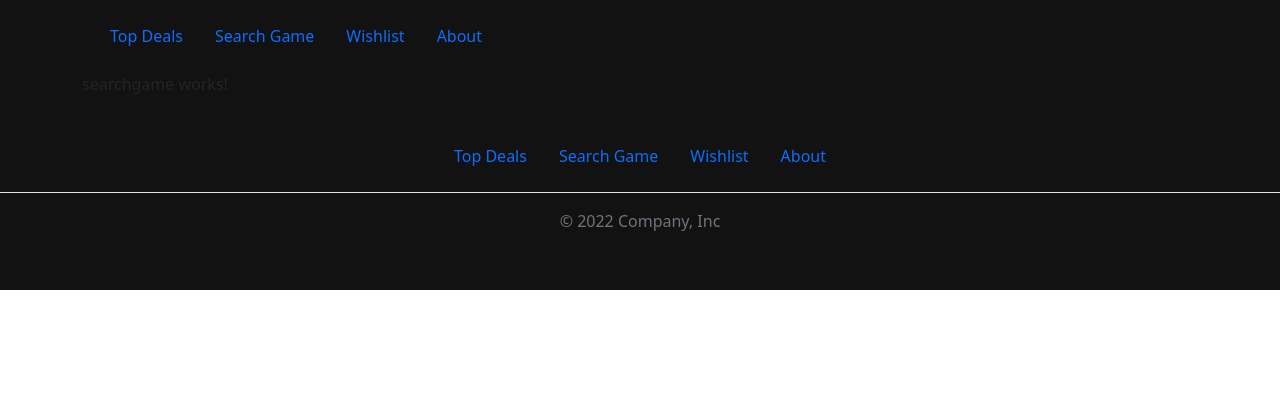
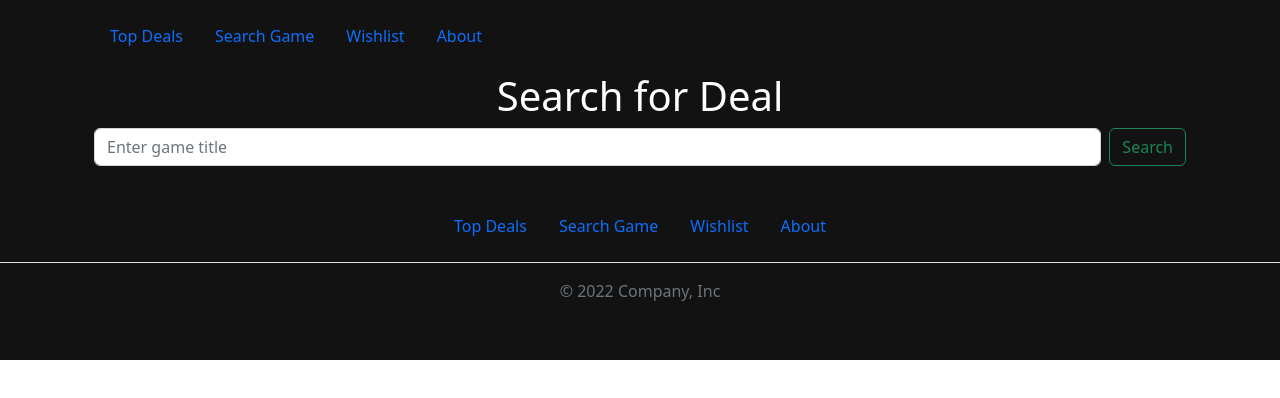
Before and after one commit to S00221754/AngularProjectDB, an Angular app in the folder GameDeals/: page /search in a window 1280 px wide. Shown: the top 398 px of the page. Built offline with nearby package versions, Linux system fonts and the light colour scheme.

Commit message:
created api service and component for search game

```diff
--- a/GameDeals/src/app/components/searchgame/searchgame.component.html
+++ b/GameDeals/src/app/components/searchgame/searchgame.component.html
@@ -1 +1,7 @@
-<p>searchgame works!</p>
+<div class="container-fluid">
+    <h1 class="text-center text-white">Search for Deal</h1>
+    <form class="d-flex">
+      <input class="form-control me-2" type="search" #moviename  placeholder="Enter game title" aria-label="Find Deals">
+      <button class="btn btn-outline-success" type="submit" >Search</button>
+    </form>
+  </div>
--- a/GameDeals/src/app/components/searchgame/searchgame.component.ts
+++ b/GameDeals/src/app/components/searchgame/searchgame.component.ts
@@ -1,4 +1,6 @@
 import { Component } from '@angular/core';
+import { GameDeal } from 'src/app/interface/game';
+import { GamedealApiService } from 'src/app/service/gamedeal-api.service';
 
 @Component({
   selector: 'app-searchgame',
@@ -6,5 +8,16 @@ import { Component } from '@angular/core';
   styleUrls: ['./searchgame.component.css']
 })
 export class SearchgameComponent {
+  gamesData:GameDeal | any;
 
+  constructor(private _gamedealApiService:GamedealApiService){}
+
+  getGameByTitle(gameTitle:string): boolean {
+    this._gamedealApiService.getGameByTitle(gameTitle).subscribe(gamesData =>{
+      this.gamesData = gamesData
+    }
+
+    )
+    return false;
+  }
 }
--- a/GameDeals/src/app/service/gamedeal-api.service.ts
+++ b/GameDeals/src/app/service/gamedeal-api.service.ts
@@ -9,8 +9,9 @@ import { GameDeal } from '../interface/game';
 export class GamedealApiService {
 
   private _apiURL="https://www.cheapshark.com/api/1.0/";
-  private _dealKey="deals"
-  private _topGameKey="deals?metacritic=85"
+  private _dealKey="deals?"
+  private _topGameKey="metacritic=85"
+  private _titleKey="title="
   constructor(private _http:HttpClient) { }
 
   getBestDeals():Observable<any>{
@@ -22,7 +23,15 @@ export class GamedealApiService {
     )
   }
   getTopGamesOnSale():Observable<any>{
-    return this._http.get<GameDeal>(this._apiURL + this._topGameKey)
+    return this._http.get<GameDeal>(this._apiURL + this._dealKey + this._topGameKey)
+    .pipe(
+      tap(data => console.log('game data/error') + JSON.stringify(data)
+      ),
+      catchError(this.handleError)
+    )
+  }
+  getGameByTitle(gameTitle:string):Observable<any>{
+    return this._http.get<GameDeal>(this._apiURL + this._dealKey + this._titleKey + gameTitle)
     .pipe(
       tap(data => console.log('game data/error') + JSON.stringify(data)
       ),
@@ -31,7 +40,6 @@ export class GamedealApiService {
   }
 
 
-
   private handleError (err:HttpErrorResponse) {
     console.log('GameApiService: ' + err.message);
     return err.message;
```
